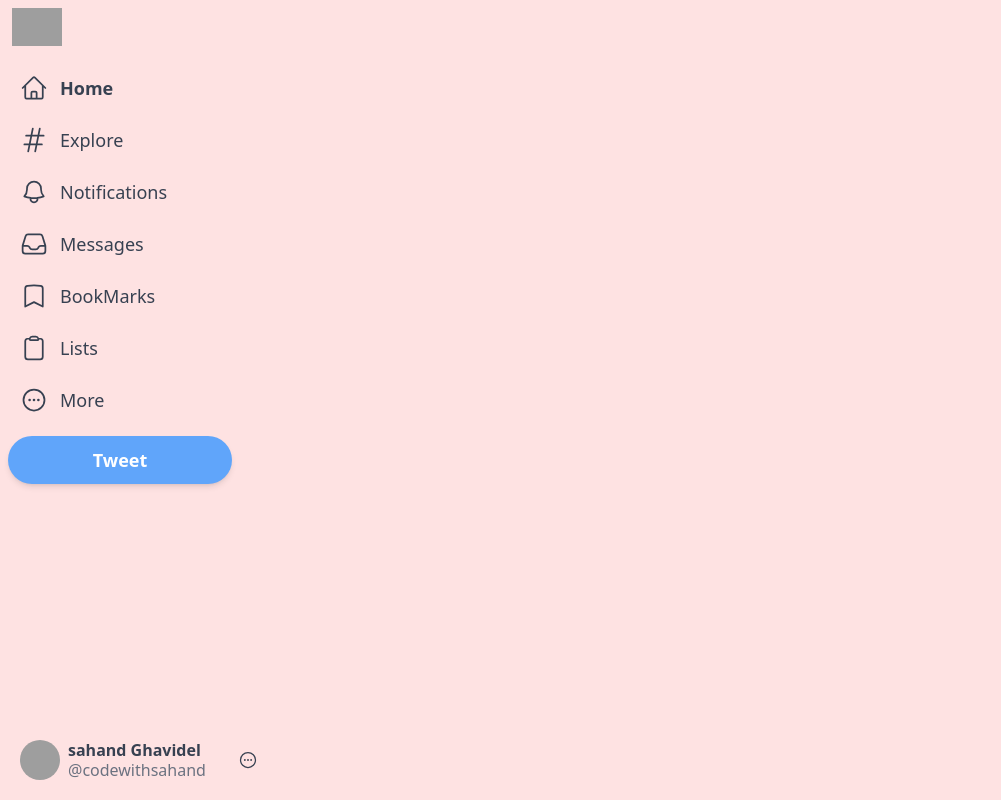
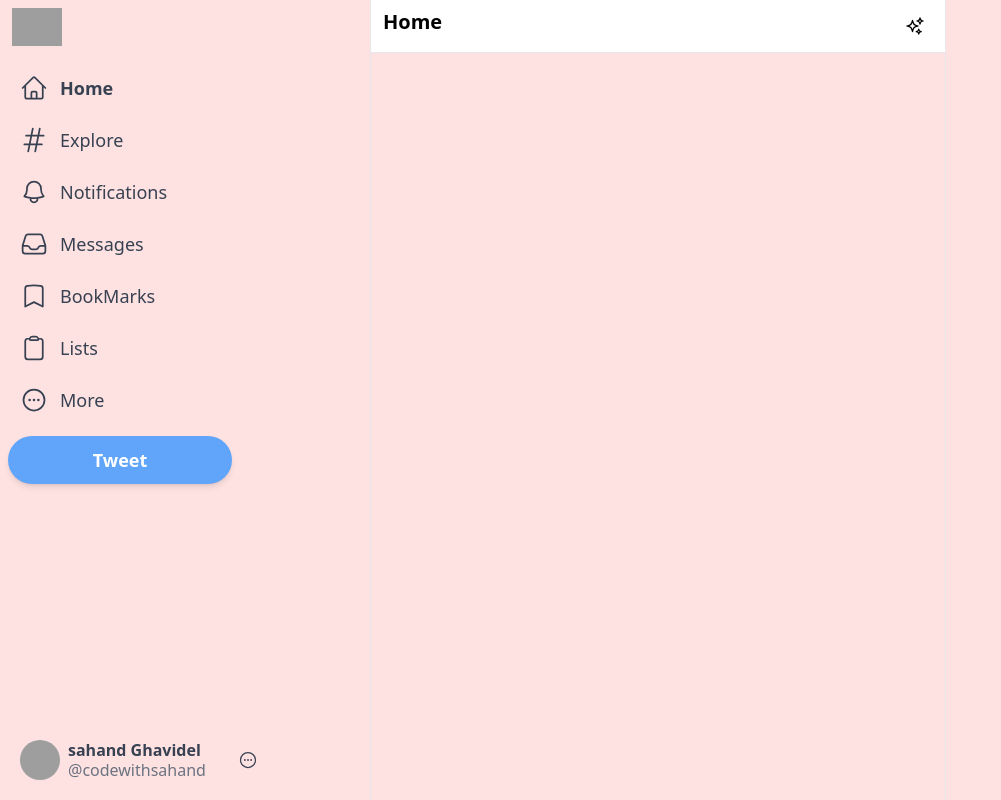
Before and after one commit to fogset/twitter_v4, a Next.js app: page / in a window 1280 px wide. Shown: the whole page, without its empty margins (0-1001 px from the left). Built offline with nearby package versions, Linux system fonts and the light colour scheme; grey boxes are pictures that could not be loaded.

Commit message:
create feed component and its header

```diff
--- /dev/null
+++ b/components/Feed.js
@@ -0,0 +1,16 @@
+import { SparklesIcon } from "@heroicons/react/24/outline";
+
+export default function Feed() {
+    return (
+        <div className="xl:ml-[370px] border-l border-r border-gray-200 xl:min-w-[576px] sm:ml-[73px] flex-grow max-w-xl">
+            <div className="flex py-2 px-3 sticky top-0 z-50 bg-white border-b border-gray-200">
+                <h2 className="text-lg sm:text-xl font-bold cursor-pointer">
+                    Home
+                </h2>
+                <div className="hoverEffect flex items-center justify-center px-0 ml-auto w-9 h-9">
+                    <SparklesIcon className="h-5" />
+                </div>
+            </div>
+        </div>
+    );
+}
--- a/pages/index.js
+++ b/pages/index.js
@@ -1,4 +1,5 @@
 import Head from "next/head";
+import Feed from "../components/Feed";
 import Sidebar from "../components/Sidebar";
 
 export default function Home() {
@@ -16,7 +17,7 @@ export default function Home() {
                 {/* sidebar */}
                 <Sidebar />
                 {/* Feed */}
-
+                <Feed />
                 {/* Widgets */}
                 {/* Modal */}
             </main>
```
